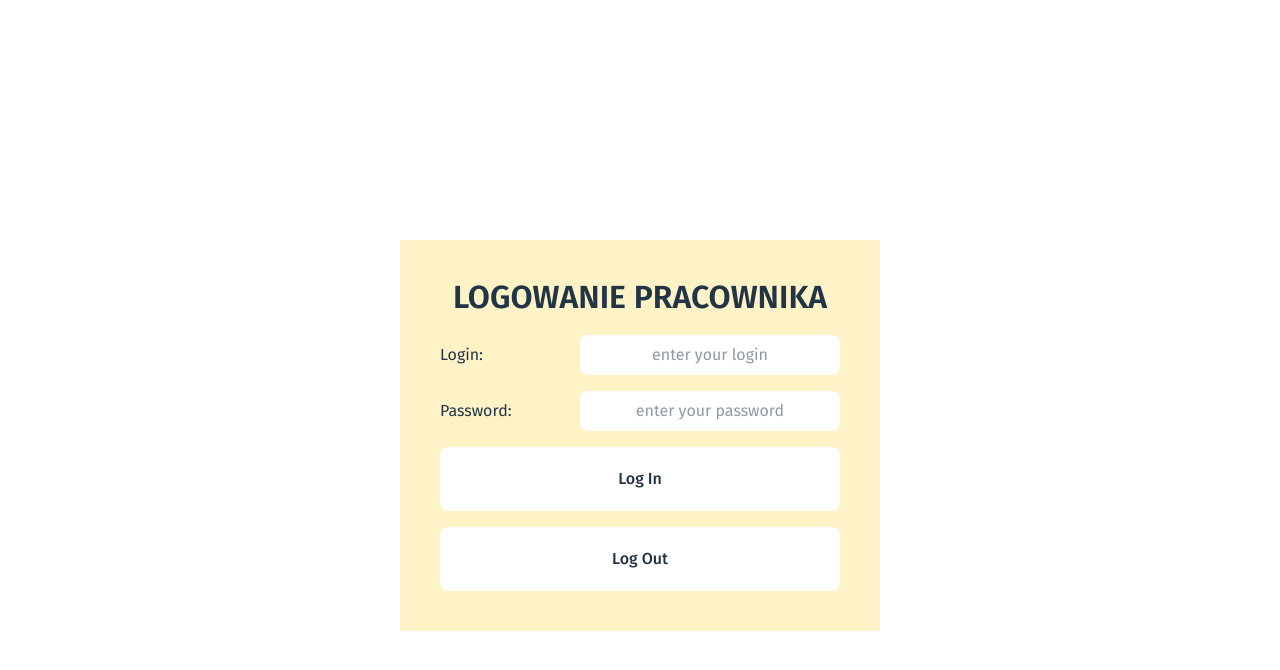
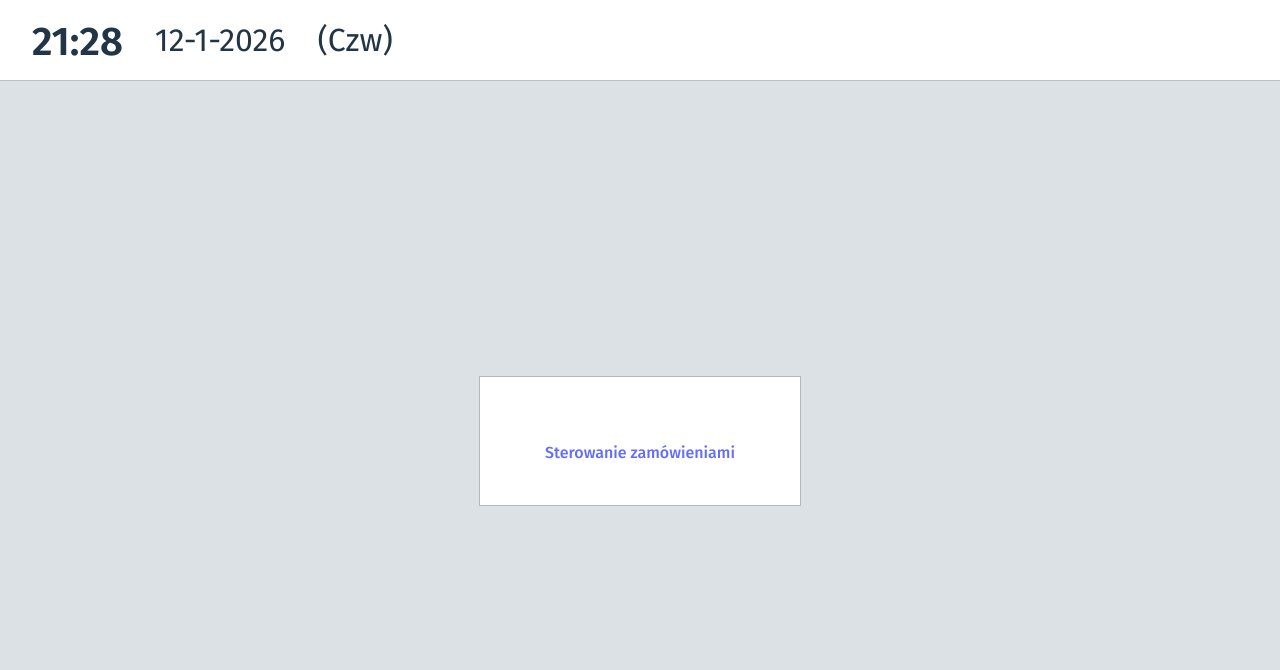
Before and after one commit to turzhyk/dp-admin, a React (Vite) app: page / in a window 1280 px wide. Before the commit this address led to /login. Shown: the top 670 px of the page. Built offline with nearby package versions, Linux system fonts and the light colour scheme; no server answers; a web font is replaced by a local one.

Commit message:
added homepage

```diff
--- a/src/App.tsx
+++ b/src/App.tsx
@@ -3,6 +3,7 @@ import Admin from "./admin/Admin";
 
 import Signup from "./admin/signup/page";
 import Login from "./admin/Login/Login";
+import Home from "./Home";
 
 
 function App() {
@@ -10,7 +11,7 @@ function App() {
       <div className="mFin-h-screen flex justify-center">
     <BrowserRouter>
     <Routes>
-      <Route path="/" element={<Admin/>}/>
+      <Route path="/" element={<Home/>}/>
 
       <Route path="/login" element={<Login/>}/>
       <Route path="/signup" element={<Signup/>}/>
--- /dev/null
+++ b/src/Home.module.css
@@ -0,0 +1,47 @@
+.wrapper{
+      width: 100%;
+      height: 100vh;
+      background-color: rgb(220, 225, 230);
+      display: flex;
+      flex-direction: column;
+
+}
+header{
+      width: 100%;
+      height: auto;
+      padding: 1rem 2rem;
+      background-color: white;
+      border-bottom: 1px solid rgb(189, 189, 189);
+      display: flex;
+      justify-content: space-between;
+      flex-grow: 0;
+}
+.date{
+      display: flex;
+      justify-content: space-between;
+      gap: 2rem;
+      align-items: end;
+}
+h2{
+      font-size: 2rem;
+}
+h1{
+      font-size: 2.5rem;
+
+}
+.sectionsHolder
+{
+      display: flex;
+      justify-content: center;
+      align-items:center;
+      width: 100%;
+     flex-grow: 1;
+}
+.sectionBtn{
+      width: 20rem;
+      height: 7rem;
+      background-color: white;
+      outline: 1px solid rgb(183, 183, 183);
+      padding: 4rem;
+      text-align: center;
+}
--- /dev/null
+++ b/src/Home.tsx
@@ -0,0 +1,25 @@
+import React from "react";
+import styles from "./Home.module.css";
+const dayOfWeekName = ["Nd", "Pn", "Wt", "Śr", "Czw", "Pt", "Sob"];
+export default function Home() {
+  const date = new Date();
+  const dateString =
+    date.getDate() + "-" + date.getMonth() + "-" + date.getFullYear();
+  const dayOfWeek = date.getDay();
+  const time = date.getHours() + ":" + date.getMinutes();
+  return (
+    <div className={styles.wrapper}>
+      <header>
+        <div className={styles.date}>
+          {" "}
+          <h1>{time}</h1>
+          <h2>{dateString}</h2>
+          <h2>({dayOfWeekName[dayOfWeek] || 0})</h2>
+        </div>
+      </header>
+      <div className={styles.sectionsHolder}>
+        <a className={styles.sectionBtn}>Sterowanie zamówieniami</a>
+      </div>
+    </div>
+  );
+}
```
